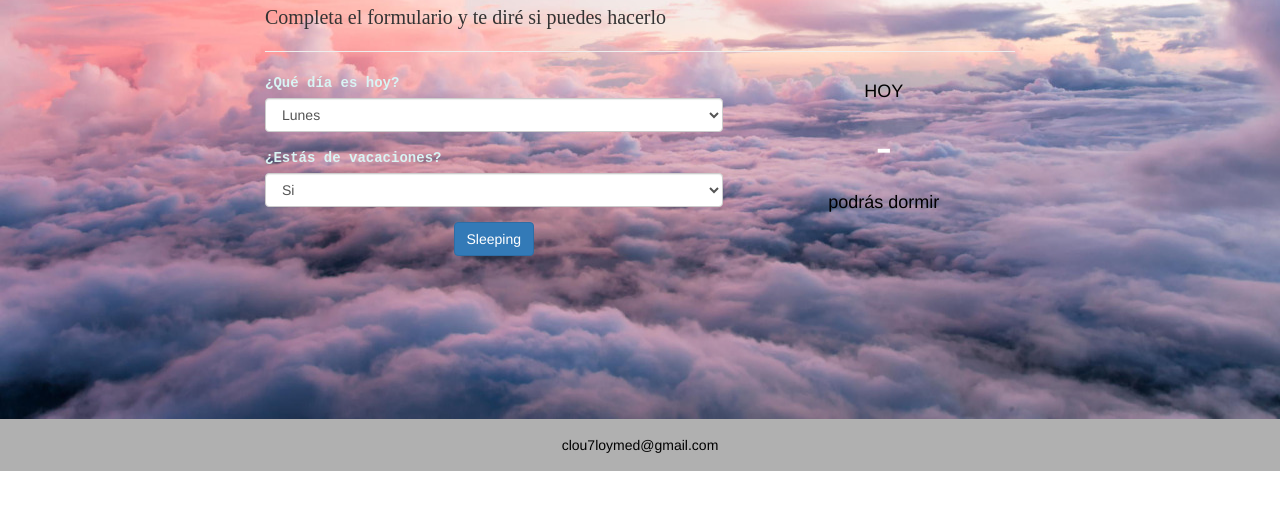
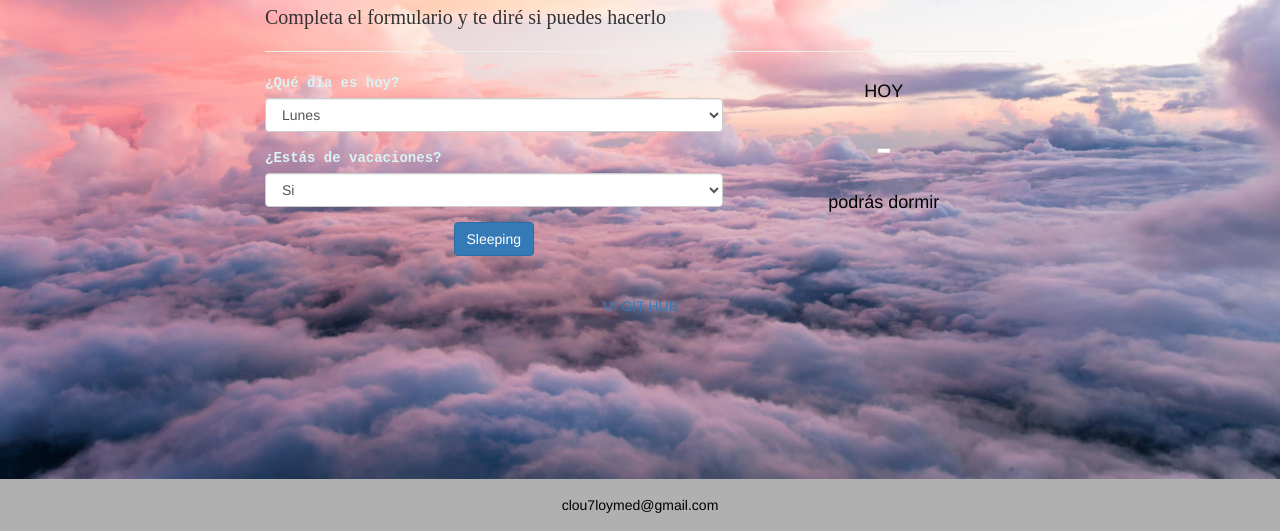
Before and after one commit to Clauloayza/Dormimos---Ej2---S17, a plain HTML site: page index.html in a window 1280 px wide. Shown: the part 324-855 px from the top of the page. Before the commit the page ends 800 px from the top, so only its background shows below. Drawn offline with nearby package versions, Linux system fonts and the light colour scheme.

Commit message:
terminado

```diff
--- a/index.html
+++ b/index.html
@@ -55,10 +55,16 @@
 				<h4 class="text-info">HOY</h4>
 				<div id="salida" style="font-size:50px;" class="text-center">-</div>
 				<h4 class="text-info">podrás dormir</h4>
-                <a href="https://github.com/Clauloayza/Ejercicio2-S17"></a>
+
 	        </div>
 	   </div>
     </div>
+    <br>
+    <br>
+    <div>
+    <center><a href="https://github.com/Clauloayza/Ejercicio2-S17">MI GIT HUB</a></center>
+    </div>
+
 </section>
 <footer>
     <center>
```
